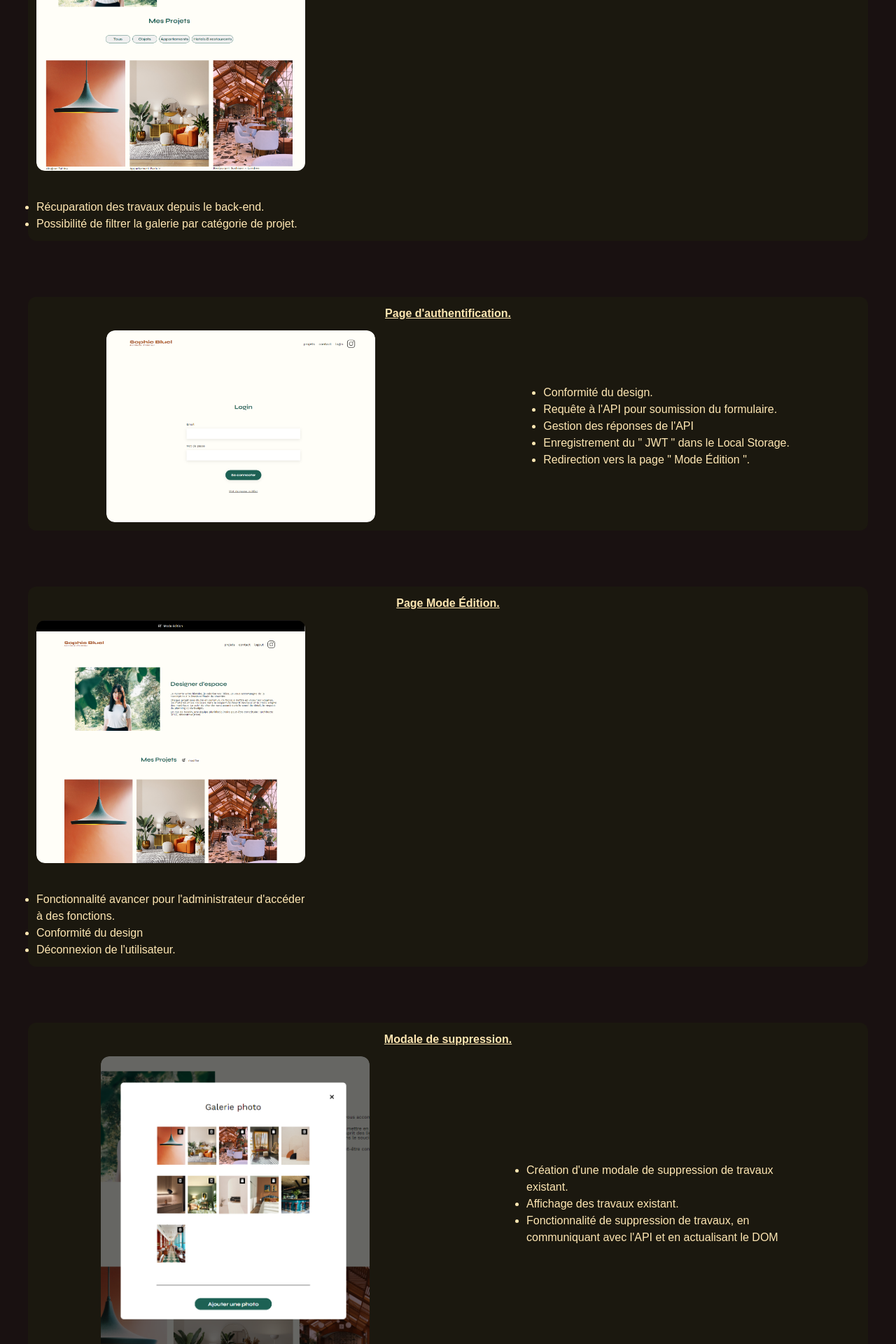
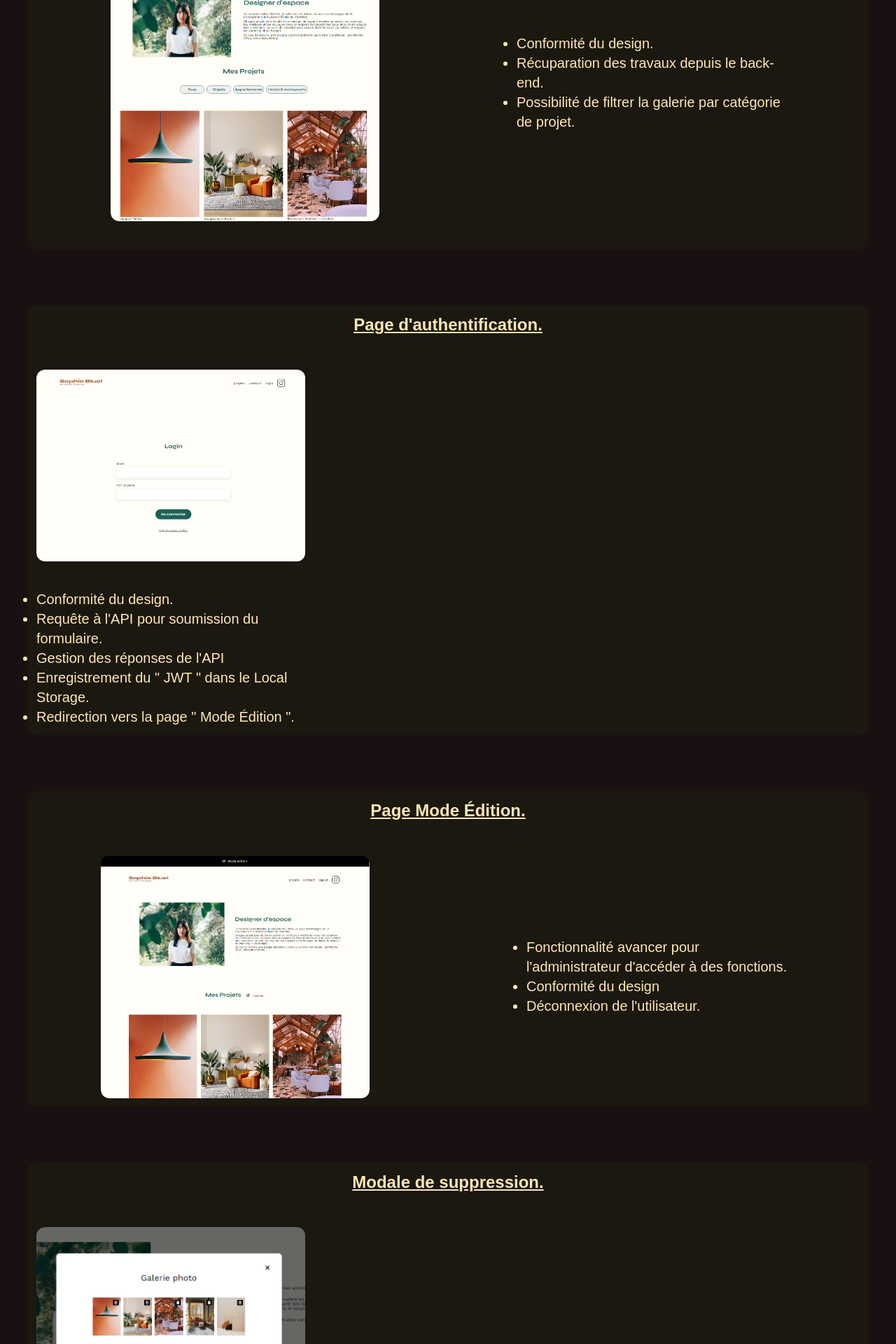
Before and after one commit to Buens18k/Portfolio, a Next.js app: page /project/sophiebluel in a window 1280 px wide. Shown: the part 1260-3180 px from the top of the page at 70% size. Built offline with nearby package versions, Linux system fonts and the light colour scheme; a web font is replaced by a local one.

Commit message:
alt image project Bluel

```diff
--- a/app/components/projects/item.tsx
+++ b/app/components/projects/item.tsx
@@ -11,11 +11,11 @@ interface itemProps {
 function Item({ title, src, alt, items, layout = 'flex-row' }: itemProps) {
   return (
     <>
-      <h3 className="flex justify-center font-semibold underline">{title}</h3>
+      <h3 className="flex justify-center font-semibold lg:text-2xl underline">{title}</h3>
       <div className={`flex flex-col lg:${layout} lg:justify-around  gap-5 md:gap-10`}>
         <PictureProject src={src} alt={alt} />
         <div className="flex flex-col justify-center lg:max-w-96">
-          <ul className="flex flex-col items-start list-disc">
+          <ul className="flex flex-col items-start list-disc lg:text-xl">
             {items.map((item, index) => (
               <li key={index}>{item}</li>
             ))}
--- a/app/components/projects/picture.tsx
+++ b/app/components/projects/picture.tsx
@@ -7,14 +7,14 @@ function PictureProject({ src, alt }: PictureProps) {
   return (
     <div className="relative overflow-hidden group rounded-xl">
       <Image
-        className="flex object-cover rounded-xl w-full md:w-96 max-w-96 h-auto transition-transform duration-300 transform-gpu group-hover:scale-125"
+        className="flex object-cover rounded-xl w-full md:w-96 max-w-96 h-auto transition-transform duration-300 transform-gpu group-hover:scale-125 cursor-pointer"
         src={`/images/projects/${src}`}
         alt={alt}
         priority
         width={500}
         height={500}
       />
-      <div className="absolute object-cover rounded-xl inset-0 bg-black-50 bg-opacity-0 hover:bg-opacity-25 transition-opacity duration-300"></div>
+      <div className="absolute object-cover rounded-xl inset-0 bg-black-50 bg-opacity-0 hover:bg-opacity-25 transition-opacity duration-300 cursor-pointer"></div>
     </div>
   );
 }
--- /dev/null
+++ b/app/loading.tsx
@@ -0,0 +1,7 @@
+type Props = {};
+
+function loading({}: Props) {
+  return <div>loading</div>;
+}
+
+export default loading;
--- a/app/project/kasa/page.tsx
+++ b/app/project/kasa/page.tsx
@@ -1,7 +1,97 @@
-import React from 'react';
+import ButtonContact from '@/app/components/buttonContact';
+import Item from '@/app/components/projects/item';
+import Missing from '@/app/components/projects/missing';
 
-function Kasa() {
-  return <div>Kasa</div>;
+function Project() {
+  const missingItemData = [
+    { title: 'Mission', items: ['Page de présentaion des travaux', "Page de connexion de l'administrateur", 'Modale'] },
+    { title: 'Gestion & outil', items: ['Kanban', 'Figma'] },
+    { title: 'Language de programmation', items: ['JavaScript', 'CSS'] },
+  ];
+
+  return (
+    <main className="flex flex-col min-h-screen p-10 max-w-screen-2xl gap-20">
+      <section className="flex flex-col justify-center gap-7 lg:gap-14 bg-menu rounded-xl p-3">
+        <Missing
+          titleName="Project Kasa"
+          projectName="Sophie Bluel, Architecte d'intèrieur."
+          ssProjectName="Projet JavaScript avec OpenClassRoom"
+          src="bluel.webp"
+          alt="Photo de Sophie Bluel"
+          missingItems={missingItemData}
+        />
+      </section>
+      <section className="flex flex-col gap-3 bg-menu rounded-xl p-3 lg:p-10 lg:gap-12">
+        <Item
+          title="Page d'accueil."
+          src="p6.webp"
+          alt="Photo de Sophie Bluel"
+          items={[
+            'Conformité du design.',
+            'Récuparation des travaux depuis le back-end.',
+            'Possibilité de filtrer la galerie par catégorie de projet.',
+          ]}
+          layout="flex-row-reverse"
+        />
+      </section>
+      <section className="flex flex-col gap-3 bg-menu rounded-xl p-3 lg:gap-12">
+        <Item
+          title="Page d'authentification."
+          src="loginBluel.webp"
+          alt="Photo de Sophie Bluel"
+          items={[
+            'Conformité du design.',
+            "Requête à l'API pour soumission du formulaire.",
+            "Gestion des réponses de l'API",
+            'Enregistrement du " JWT " dans le Local Storage.',
+            'Redirection vers la page " Mode Édition ".',
+          ]}
+          layout="flex-row"
+        />
+      </section>
+      <section className="flex flex-col gap-3 bg-menu rounded-xl p-3 lg:gap-12">
+        <Item
+          title="Page Mode Édition."
+          src="authBluel.webp"
+          alt="Photo de Sophie Bluel"
+          items={["Fonctionnalité avancer pour l'administrateur d'accéder à des fonctions.", 'Conformité du design', "Déconnexion de l'utilisateur."]}
+          layout="flex-row-reverse"
+        />
+      </section>
+      <section className="flex flex-col gap-3 bg-menu rounded-xl p-3 lg:gap-12">
+        <Item
+          title="Modale de suppression."
+          src="modalDelBluel.webp"
+          alt="Photo de Sophie Bluel"
+          items={[
+            "Création d'une modale de suppression de travaux existant.",
+            'Affichage des travaux existant.',
+            "Fonctionnalité de suppression de travaux, en communiquant avec l'API et en actualisant le DOM",
+          ]}
+          layout="flex-row"
+        />
+      </section>
+      <section className="flex flex-col gap-3 bg-menu rounded-xl p-3 lg:gap-12">
+        <Item
+          title="Modale d'ajout d'un nouveau projet."
+          src="modalAddBluel.webp"
+          alt="Photo de Sophie Bluel"
+          items={[
+            "Création d&apos;une modale d'ajout de travaux.",
+            "Message d'erreur dans le cas d'un mauvais remplissage du formulaire.",
+            "Envoie du nouveaux projet à l'API en respectant la documentation.",
+            'Affichage du nouveaux projet dynamiquement dans le portfolio ainsi que dans la modale de suppression sans rechargement de la page Web.',
+          ]}
+          layout="flex-row-reverse"
+        />
+      </section>
+      <section className="flex flex-col items-center gap-3 ">
+        <div>
+          <ButtonContact src="/images/github.svg" buttonLink={{ title: 'Lien Repo', url: 'https://github.com/Buens18k/Projet6-ArchiWebos' }} />
+        </div>
+      </section>
+    </main>
+  );
 }
 
-export default Kasa;
+export default Project;
--- /dev/null
+++ b/app/project/sophiebluel/loading.tsx
@@ -0,0 +1,7 @@
+type Props = {};
+
+function loading({}: Props) {
+  return <div>loading Page Project</div>;
+}
+
+export default loading;
--- a/app/project/sophiebluel/page.tsx
+++ b/app/project/sophiebluel/page.tsx
@@ -21,20 +21,24 @@ function Project() {
           missingItems={missingItemData}
         />
       </section>
-      <section className="flex flex-col gap-3 bg-menu rounded-xl p-3">
+      <section className="flex flex-col gap-3 bg-menu rounded-xl p-3 lg:p-10 lg:gap-12">
         <Item
           title="Page d'accueil."
           src="p6.webp"
-          alt="Photo de Sophie Bluel"
-          items={['Récuparation des travaux depuis le back-end.', 'Possibilité de filtrer la galerie par catégorie de projet.']}
-          layout="flex-row-reverse"
+          alt="Image Page d'accueil"
+          items={[
+            'Conformité du design.',
+            'Récuparation des travaux depuis le back-end.',
+            'Possibilité de filtrer la galerie par catégorie de projet.',
+          ]}
+          layout="flex-row"
         />
       </section>
-      <section className="flex flex-col gap-3 bg-menu rounded-xl p-3">
+      <section className="flex flex-col gap-3 bg-menu rounded-xl p-3 lg:gap-12">
         <Item
           title="Page d'authentification."
           src="loginBluel.webp"
-          alt="Photo de Sophie Bluel"
+          alt="Image page d'authentification"
           items={[
             'Conformité du design.',
             "Requête à l'API pour soumission du formulaire.",
@@ -42,44 +46,46 @@ function Project() {
             'Enregistrement du " JWT " dans le Local Storage.',
             'Redirection vers la page " Mode Édition ".',
           ]}
+          layout="flex-row-reverse"
         />
       </section>
-      <section className="flex flex-col gap-3 bg-menu rounded-xl p-3">
+      <section className="flex flex-col gap-3 bg-menu rounded-xl p-3 lg:gap-12">
         <Item
           title="Page Mode Édition."
           src="authBluel.webp"
-          alt="Photo de Sophie Bluel"
+          alt="Image page mode édition"
           items={["Fonctionnalité avancer pour l'administrateur d'accéder à des fonctions.", 'Conformité du design', "Déconnexion de l'utilisateur."]}
-          layout="flex-row-reverse"
+          layout="flex-row"
         />
       </section>
-      <section className="flex flex-col gap-3 bg-menu rounded-xl p-3">
+      <section className="flex flex-col gap-3 bg-menu rounded-xl p-3 lg:gap-12">
         <Item
           title="Modale de suppression."
           src="modalDelBluel.webp"
-          alt="Photo de Sophie Bluel"
+          alt="Image modale de suppression"
           items={[
             "Création d'une modale de suppression de travaux existant.",
             'Affichage des travaux existant.',
             "Fonctionnalité de suppression de travaux, en communiquant avec l'API et en actualisant le DOM",
           ]}
+          layout="flex-row-reverse"
         />
       </section>
-      <section className="flex flex-col gap-3 bg-menu rounded-xl p-3">
+      <section className="flex flex-col gap-3 bg-menu rounded-xl p-3 lg:gap-12">
         <Item
           title="Modale d'ajout d'un nouveau projet."
           src="modalAddBluel.webp"
-          alt="Photo de Sophie Bluel"
+          alt="Image modale d'ajout"
           items={[
             "Création d&apos;une modale d'ajout de travaux.",
             "Message d'erreur dans le cas d'un mauvais remplissage du formulaire.",
             "Envoie du nouveaux projet à l'API en respectant la documentation.",
             'Affichage du nouveaux projet dynamiquement dans le portfolio ainsi que dans la modale de suppression sans rechargement de la page Web.',
           ]}
-          layout="flex-row-reverse"
+          layout="flex-row"
         />
       </section>
-      <section className="flex flex-col items-center gap-3">
+      <section className="flex flex-col items-center gap-3 ">
         <div>
           <ButtonContact src="/images/github.svg" buttonLink={{ title: 'Lien Repo', url: 'https://github.com/Buens18k/Projet6-ArchiWebos' }} />
         </div>
```
